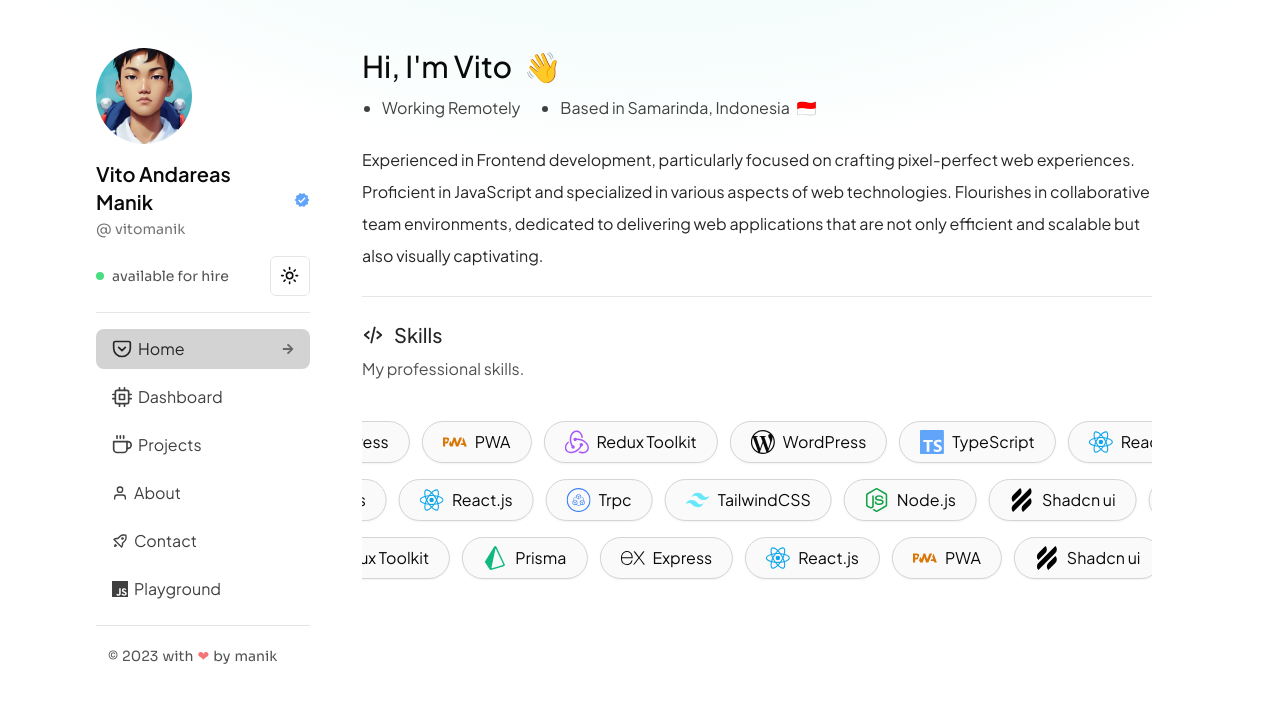
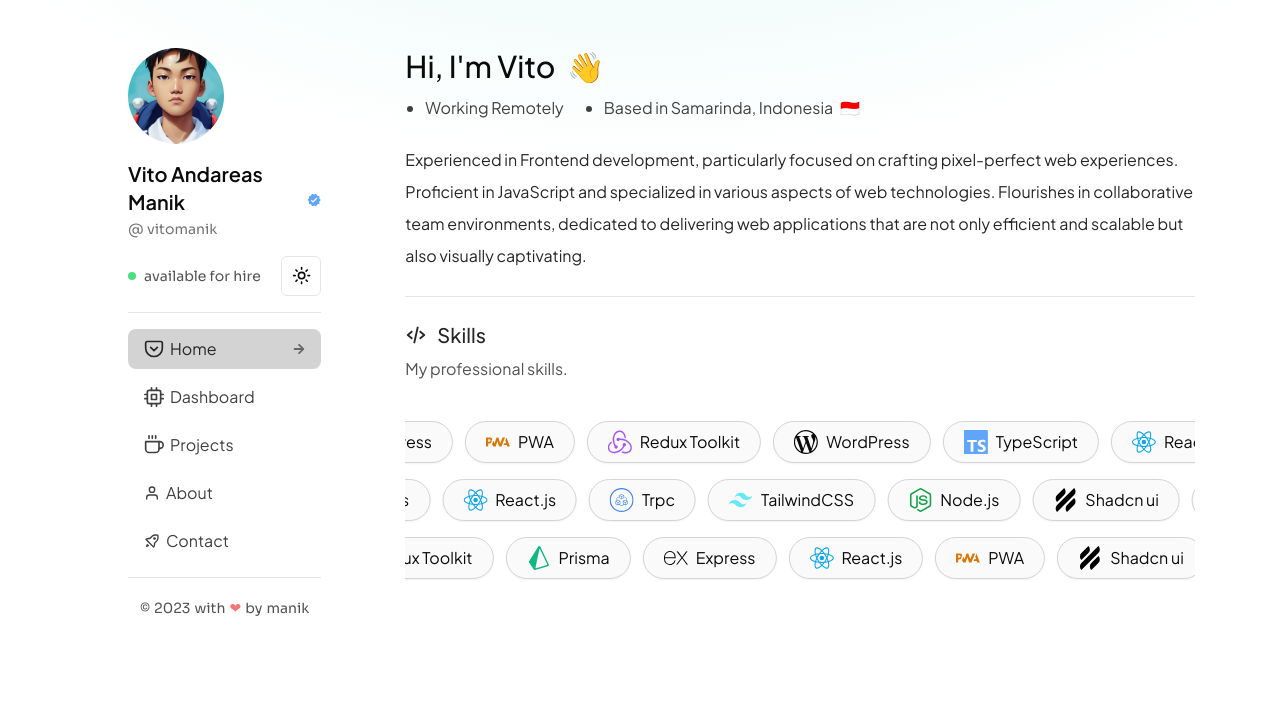
Before and after one commit to manikandareas/portfolio-2.0, a Next.js app: page / in a window 1280 px wide. Shown: the top 702 px of the page. Built offline with nearby package versions, Linux system fonts and the light colour scheme.

Commit message:
ui: beautify on lg screen

```diff
--- a/app/common/components/header/index.tsx
+++ b/app/common/components/header/index.tsx
@@ -17,9 +17,10 @@ import {
 } from "../ui/sheet";
 import { Separator } from "../ui/separator";
 import useIsMobile from "../../hooks/useIsMobile";
-type Props = {};
 
-export default function Header({}: Props) {
+import { AnimatePresence, motion } from "framer-motion";
+
+export default function Header() {
   const filteredMenu = MENU_ITEMS.filter((item) => item.isShow);
   const [isDropdownOpen, setIsDropdownOpen] = useState<boolean>(false);
   const pathname = usePathname();
@@ -31,11 +32,14 @@ export default function Header({}: Props) {
     }
   }, [isMobile]);
   return (
-    <>
+    <AnimatePresence>
       {isMobile && (
-        <header
+        <motion.header
+          initial={{ x: -100, opacity: 0 }}
+          animate={{ opacity: 1, x: 0 }}
+          exit={{ x: -100, opacity: 0 }}
           className={cn(
-            "bg-background flex items-center sticky top-0 z-50 border-b"
+            "bg-background flex items-center sticky top-0 z-50 border-b transition-all ease-in-out"
           )}
         >
           <div className="flex justify-between w-full p-4">
@@ -138,8 +142,8 @@ export default function Header({}: Props) {
               </Sheet>
             </div>
           </div>
-        </header>
+        </motion.header>
       )}
-    </>
+    </AnimatePresence>
   );
 }
--- a/app/common/components/sidebar/index.tsx
+++ b/app/common/components/sidebar/index.tsx
@@ -21,7 +21,7 @@ export default function Sidebar(props: Props) {
   return (
     <>
       {isMobile ? null : (
-        <aside className="sticky transition-all duration-300 top-0 z-10 flex flex-col gap-4 lg:py-8">
+        <aside className="lg:sticky transition-all bg-background lg:bg-transparent duration-300 top-0 z-10 flex flex-col gap-4 lg:py-8 md:p-8">
           <header className="space-y-4">
             <div>
               <Avatar className="w-[6rem] h-[6rem] ">
--- a/app/common/constant/menu.tsx
+++ b/app/common/constant/menu.tsx
@@ -59,14 +59,14 @@ export const MENU_ITEMS: MenuItemProps[] = [
     type: "Pages",
     isExternal: false,
   },
-  {
-    title: "Playground",
-    href: "/playground",
-    icon: <SiJavascript />,
-    isShow: true,
-    type: "Pages",
-    isExternal: false,
-  },
+  // {
+  //   title: "Playground",
+  //   href: "/playground",
+  //   icon: <SiJavascript />,
+  //   isShow: true,
+  //   type: "Pages",
+  //   isExternal: false,
+  // },
 ];
 
 export const SOCIAL_MEDIA: MenuItemProps[] = [
```
